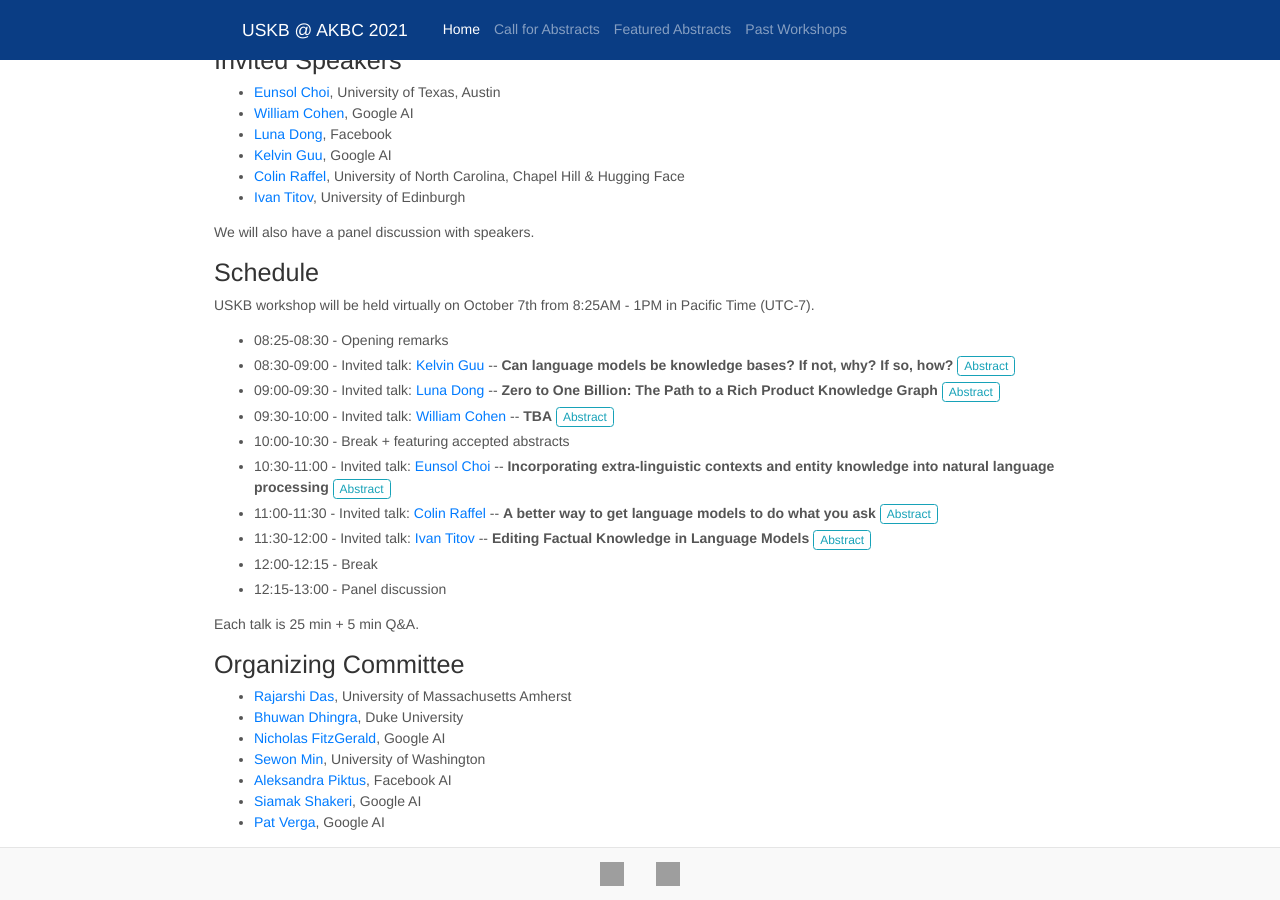
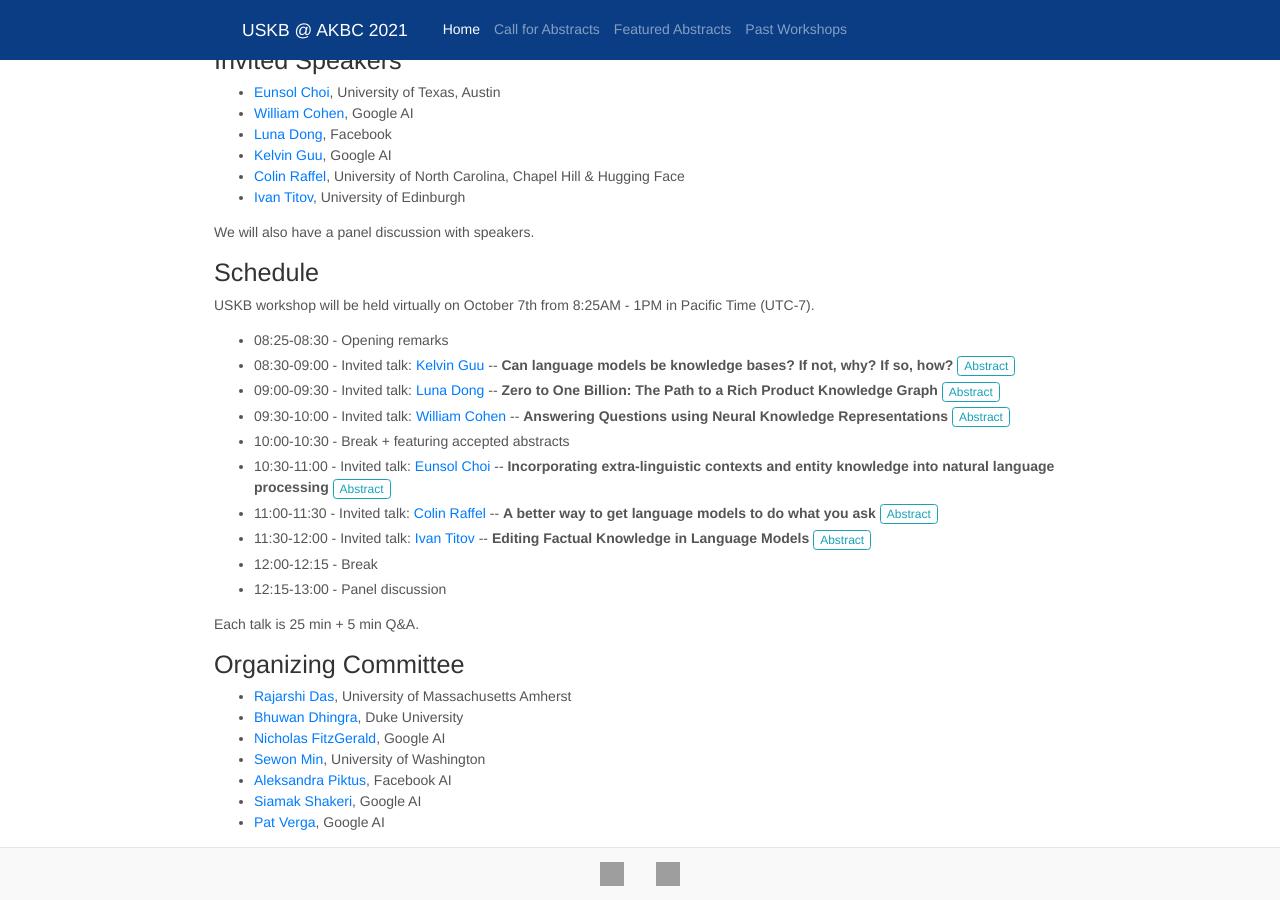
Before and after one commit to spa-nlp/spa-nlp.github.io, a Jekyll site: the page built from index.md, in a window 1280 px wide and 900 px high, scrolled down 953 px. Built offline with Jekyll 4.4.1, drawn with Linux system fonts in a browser that asks for light colours; nearby versions of some CDN libraries; grey boxes are pictures that could not be loaded.

Commit message:
add william title

```diff
--- a/index.md
+++ b/index.md
@@ -73,7 +73,7 @@ USKB workshop will be held virtually on October 7th from 8:25AM - 1PM in Pacific
 			This talk takes my past experiences for collecting product knowledge as an example to describe the journey to build a rich knowledge graph. We describe how we nail down the most important first step for delivering the data business: training high-precision models that generate accurate data. We then describe how we scale up the models with learning from limited labels, and how we increase the yields with multi-modal models and web extraction. We share the many learnings and lessons in building this product graph and applying it to support customer-facing applications.</div></div>
 		</li>
 		<li>
-			09:30-10:00	- Invited talk: <a href="https://wwcohen.github.io/" target="_blank">William Cohen</a> -- <b>TBA</b>
+			09:30-10:00	- Invited talk: <a href="https://wwcohen.github.io/" target="_blank">William Cohen</a> -- <b>Answering Questions using Neural Knowledge Representations</b>
         	<button class="btn btn-outline-info btn-xs" type="button" data-toggle="collapse" data-target="#william-card" aria-expanded="false" aria-controls="william-card">Abstract</button>
         	<!--<a href="https://www.youtube.com/watch?v=V4nbWiPdnTE" class="btn btn-outline-info btn-xs">Video</a>-->
             <div class="collapse" id="william-card"><div class="card card-body">TBA</div></div>
```
